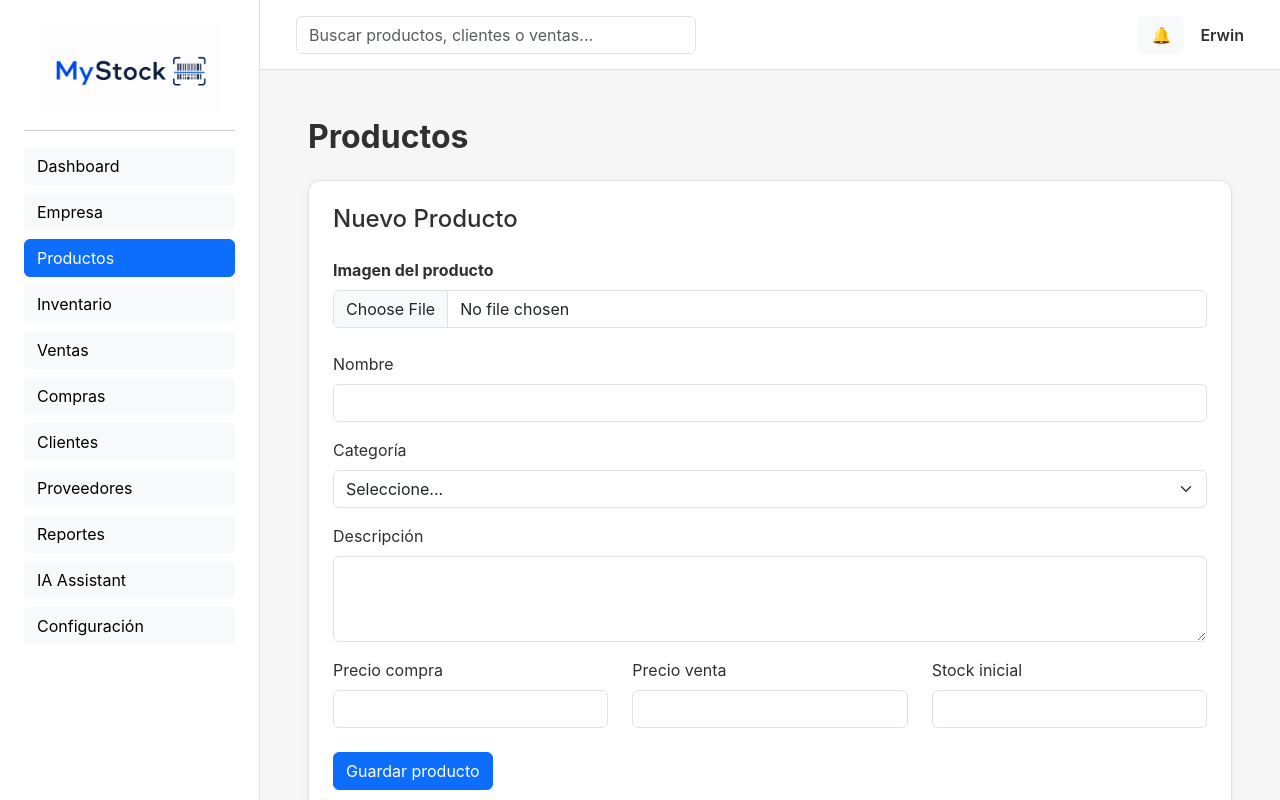
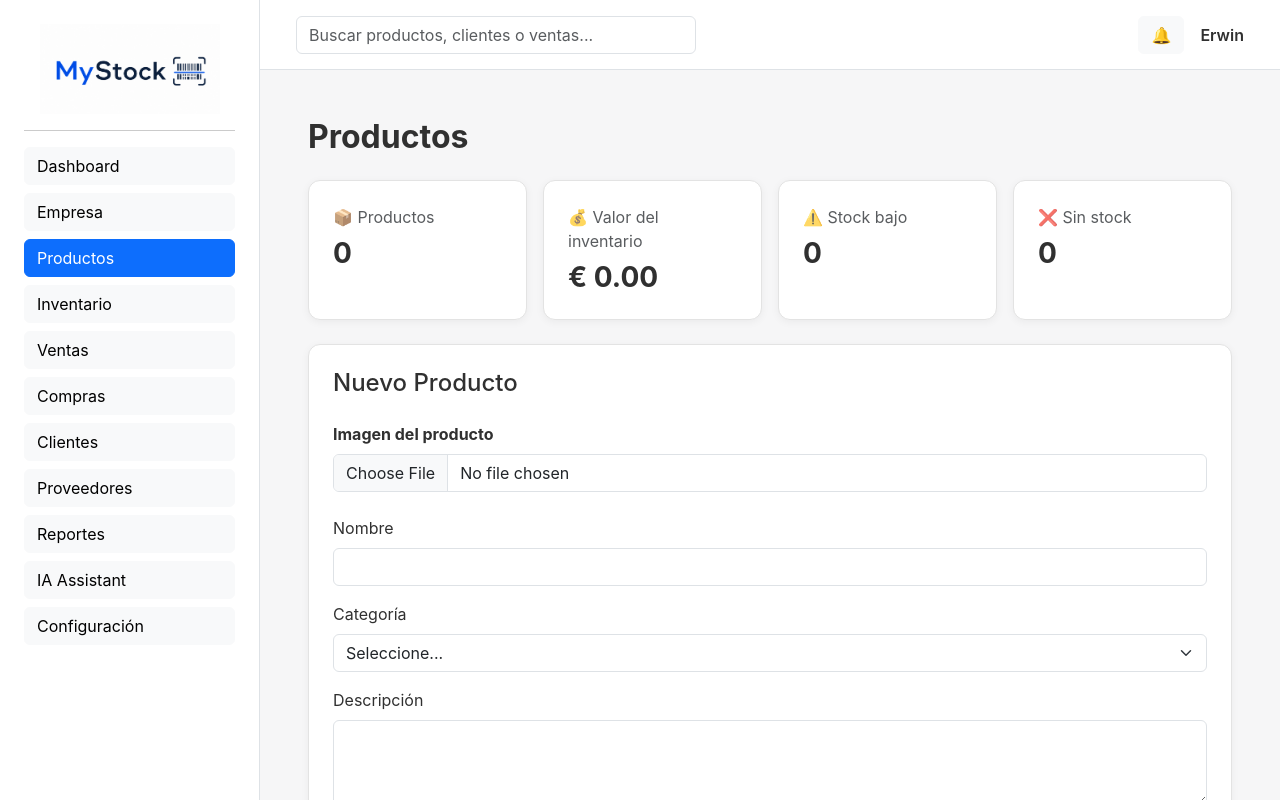
Before and after one commit to ErwinGonzalezBonilla/MyStock, a React app in the folder frontend/: page /products in a window 1280 px wide. Shown: the top 800 px of the page. Built offline with nearby package versions, Linux system fonts and the light colour scheme; the HTML template or start-up script is replaced by a standard one.

Commit message:
feat(products): add inventory summary

```diff
--- a/frontend/src/pages/Products.jsx
+++ b/frontend/src/pages/Products.jsx
@@ -146,12 +146,106 @@ export default function Products() {
       .includes(search.toLowerCase())
   );
 
+  // =========================
+  // INVENTORY SUMMARY
+  // =========================
+
+  const totalProducts = products.length;
+
+  const inventoryValue = products.reduce(
+    (total, item) => {
+      const buyPrice = Number(item.buyPrice) || 0;
+      const stock = Number(item.stock) || 0;
+
+      return total + buyPrice * stock;
+    },
+    0
+  );
+
+  const lowStockProducts = products.filter(
+    (item) =>
+      Number(item.stock) > 0 &&
+      Number(item.stock) <= 10
+  ).length;
+
+  const outOfStockProducts = products.filter(
+    (item) => Number(item.stock) === 0
+  ).length;
+
   return (
     <div className="container-fluid p-4">
 
       <h2 className="fw-bold mb-4">
         Productos
       </h2>
+
+      {/* =========================
+          INVENTORY SUMMARY
+      ========================= */}
+
+      <div className="row g-3 mb-4">
+
+        <div className="col-md-3">
+          <div className="stat-card h-100">
+
+            <div className="text-muted">
+              📦 Productos
+            </div>
+
+            <h3 className="fw-bold mt-2 mb-0">
+              {totalProducts}
+            </h3>
+
+          </div>
+        </div>
+
+        <div className="col-md-3">
+          <div className="stat-card h-100">
+
+            <div className="text-muted">
+              💰 Valor del inventario
+            </div>
+
+            <h3 className="fw-bold mt-2 mb-0">
+              € {inventoryValue.toFixed(2)}
+            </h3>
+
+          </div>
+        </div>
+
+        <div className="col-md-3">
+          <div className="stat-card h-100">
+
+            <div className="text-muted">
+              ⚠️ Stock bajo
+            </div>
+
+            <h3 className="fw-bold mt-2 mb-0">
+              {lowStockProducts}
+            </h3>
+
+          </div>
+        </div>
+
+        <div className="col-md-3">
+          <div className="stat-card h-100">
+
+            <div className="text-muted">
+              ❌ Sin stock
+            </div>
+
+            <h3 className="fw-bold mt-2 mb-0">
+              {outOfStockProducts}
+            </h3>
+
+          </div>
+        </div>
+
+      </div>
+
+      {/* =========================
+          PRODUCT FORM
+      ========================= */}
 
       <ProductForm
         product={product}
@@ -160,6 +254,10 @@ export default function Products() {
         handleImage={handleImage}
         editingIndex={editingId}
       />
+
+      {/* =========================
+          SEARCH
+      ========================= */}
 
       <div className="mb-4">
 
@@ -173,6 +271,10 @@ export default function Products() {
 
       </div>
 
+      {/* =========================
+          PRODUCT TABLE
+      ========================= */}
+
       <ProductTable
         products={filteredProducts}
         handleDelete={handleDelete}
```
